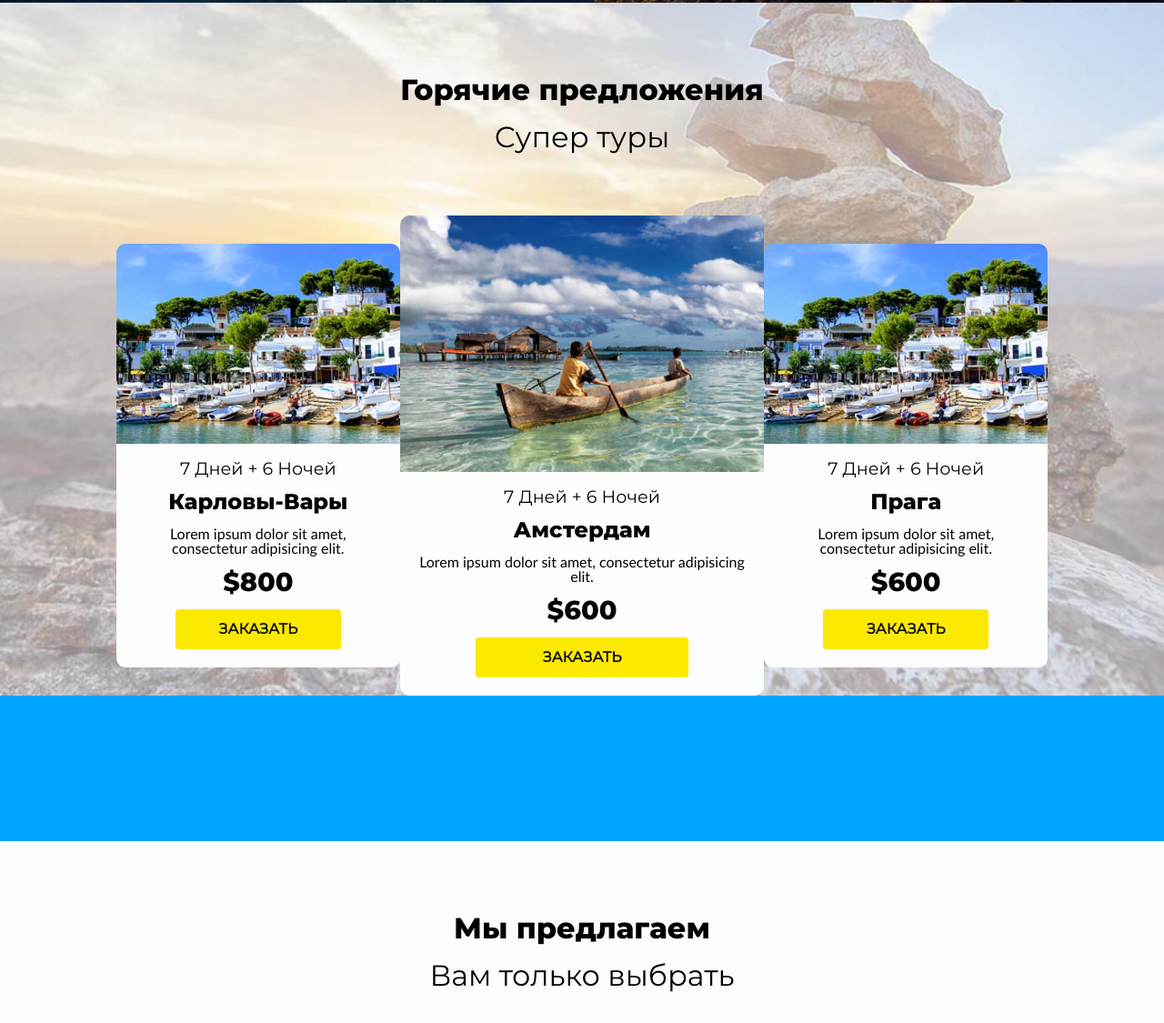
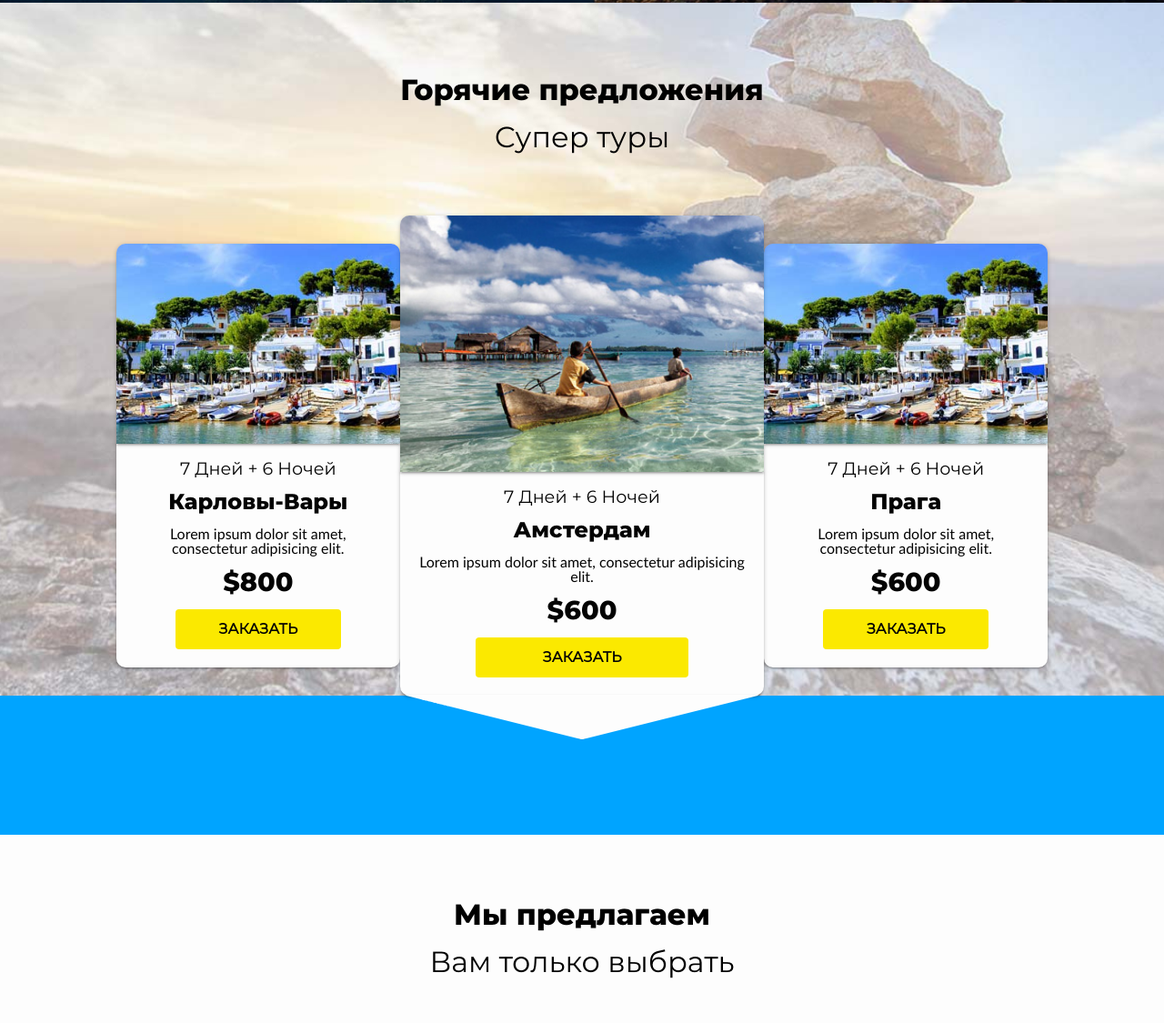
Before and after one commit to gregtlv/mila, a plain HTML site: page index.html in a window 1280 px wide. Shown: the part 831-1956 px from the top of the page at 91% size. Drawn offline with nearby package versions, Linux system fonts and the light colour scheme.

Commit message:
Stupid Corner

```diff
--- a/index.html
+++ b/index.html
@@ -166,7 +166,9 @@
             <h2 class="main__service__subtitle">Супер туры</h2>
 
             <div class="main__offers__cards">
+
               <ul class="main__offers__cards__list">
+
                 <li class="offers__card">
                   <img src="./img/offers/offer_1.jpg" alt="Offer Image">
                   <div class="card__body">
@@ -200,20 +202,17 @@
                     <a href=""><div class="card__purchase__button">Заказать</div></a>
                   </div>
                 </li>
+
               </ul>
+
             </div>
+            <!-- main__offers__cards -->
 
+          </div>
           <!-- End of Container -->
-          </div>
 
         </div>
         <!-- end of main__offers__top -->
-
-        <div class="main__offers__down">
-
-
-
-        </div>
 
       </section>
 
--- a/scss/main.scss
+++ b/scss/main.scss
@@ -78,18 +78,24 @@ $secondary-font-bold: $monserrat-exbold;
     border-top-right-radius: 10px;
   }
 
-  @mixin corners-botton() {
+  @mixin corners-bottom() {
     border-bottom-left-radius: 10px;
     border-bottom-right-radius: 10px;
+  }
+// box-shadow
+  @mixin shadow() {
+    box-shadow: 0 2px 2px 0 rgba(0,0,0,0.14),0 3px 1px -2px rgba(0,0,0,0.12),0 1px 5px 0 rgba(0,0,0,0.2);
+
   }
 // Card Offers
   @mixin card-offer() {
     img {
       @include corners-top();
+      @include shadow();
       width: 100%
     }
     .card__body {
-      @include corners-botton();
+      @include shadow();
       margin-top: -2px;
 
       padding-top: 20px;
@@ -100,6 +106,8 @@ $secondary-font-bold: $monserrat-exbold;
       background-color: $light-grey;
       text-align: center;
       color: $black;
+
+
     }
 
     .card__trip__duration {
@@ -140,9 +148,10 @@ $secondary-font-bold: $monserrat-exbold;
 
 // colors
 $yellow: #fbe900;
+$yellow2: #f2da39;
 $blue: #009eff;
 $light-blue: #00a4ff;
-$light-grey: #fdfdfd;
+$light-grey: #fdfdfd; //#fdfdfd
 $black: #030303; // Titles
 
 // Transparent Overlay Colors
@@ -574,6 +583,7 @@ p, li, ul {
     // Offers main__offers
 
     .main__offers {
+      padding-bottom: 145px;
 
     }
 
@@ -583,9 +593,23 @@ p, li, ul {
         // height: 50%;
         background-size: cover;
         background-image: url(../img/offers/bg_1600_img.jpg);
+        position: relative;
+        z-index: 1;
       }
+      .main__offers__top::after {
+        content: '';
+        position: absolute;
+        height: 20%;
+        width: 100%;
+        top: 100%;
+        z-index: -1;
+        background-color: $light-blue;
+
+      }
+
       .main__offers__cards {
         width: 100%;
+;
       }
 
       .main__offers__cards__list {
@@ -595,25 +619,46 @@ p, li, ul {
         justify-content: space-between;
         position: relative;
         align-items: center;
-        // flex-wrap: wrap;
       }
 
       .offers__card {
         flex-basis: 35%;
         @include card-offer();
+        .card__body {
+          @include corners-bottom();
+        }
       }
 
       .offers__card__center {
         flex-basis: 45%;
         @include card-offer();
-        //Triangle
+        .card__body {
+          @include corners-bottom();
+        }
+
+        z-index: 2;
+        position: relative;
       }
+      .offers__card__center::after {
+        position: absolute;
+        width: 100%;
+        left: 0;
+        height: 50px;
+        bottom: -48px;
 
-      .offers__card__center::after {
+        -webkit-clip-path: polygon(100% 0, 0 0, 50% 100%);
+        clip-path: polygon(100% 0, 0 0, 50% 100%);
 
+        @include corners-bottom();
+        @include shadow();
+        border-top-left-radius: 12px;
+        border-top-right-radius: 12px;
+
+        background-color: $light-grey;
+        color: $light-grey;
+
+        content:'manov.ru';
       }
-
-
 
       .main__offers__down {
         background-color: $light-blue;
```
Also changed, not shown: css/main.css, 1 other file.
